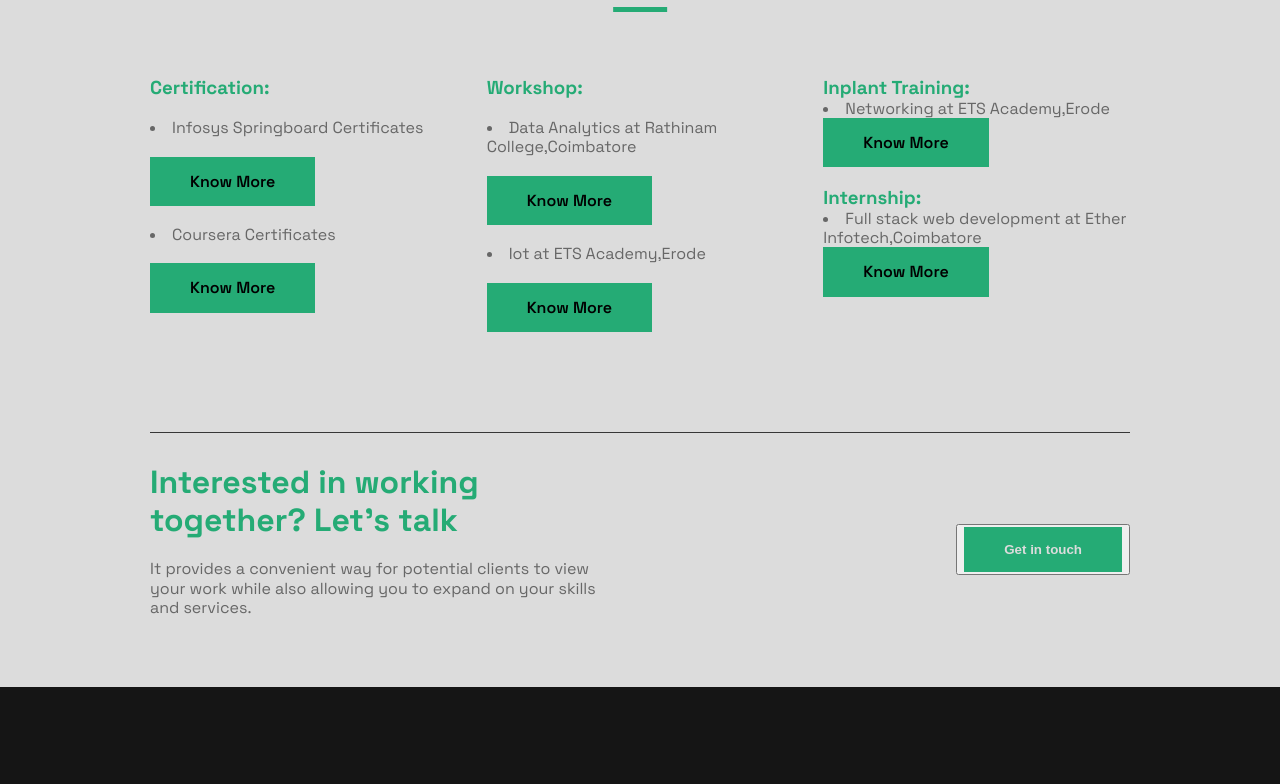
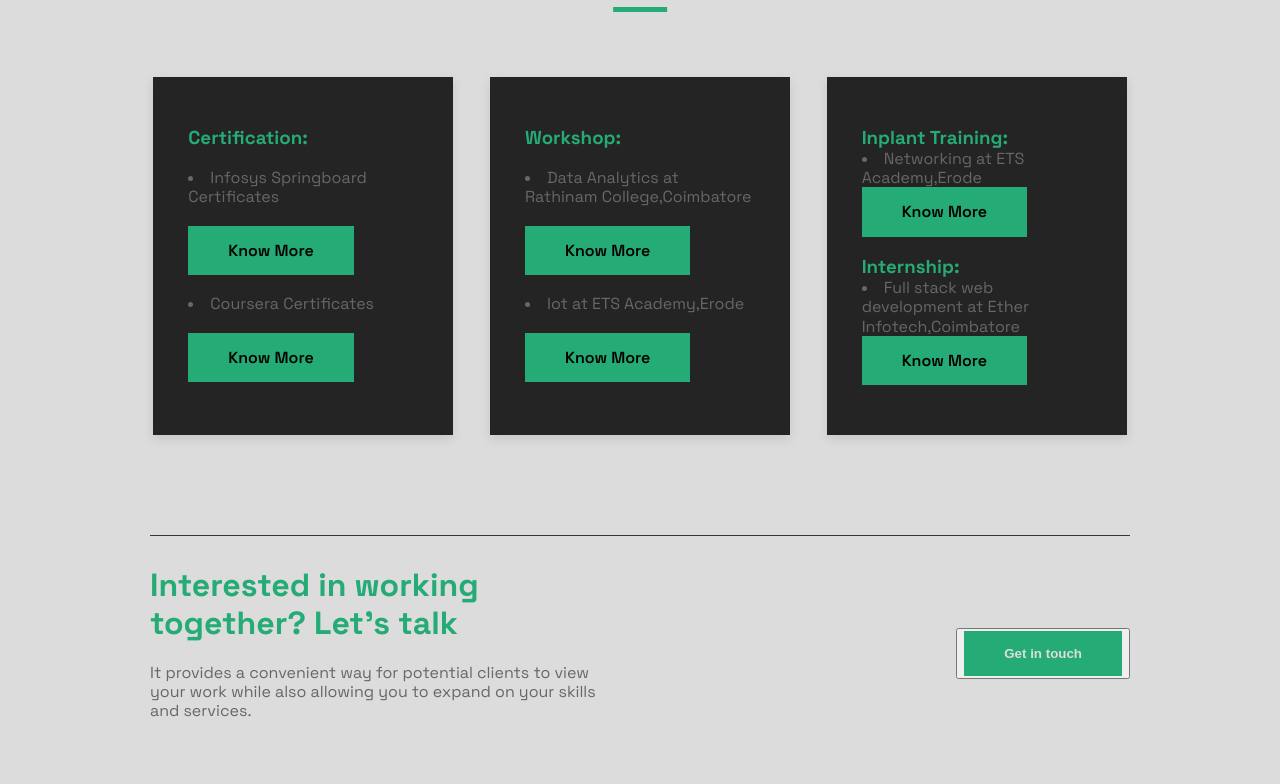
Before and after one commit to Aravindh126/portfolio, a plain HTML site: page responsive-portfolio-website-main/index.html in a window 1280 px wide. Shown: the part 3374-4158 px from the top of the page. Drawn offline with nearby package versions, Linux system fonts and the light colour scheme.

Commit message:
Update main.css

```diff
--- a/responsive-portfolio-website-main/assets/css/main.css
+++ b/responsive-portfolio-website-main/assets/css/main.css
@@ -472,6 +472,24 @@ body {
   column-gap: 1rem;
 }
 
+.service__card {
+  background-color: var(--color-bg-secondary);
+  box-shadow: var(--box-shadow);
+  padding: 5rem 3.5rem;
+  width: 100%;
+  max-width: 30rem;
+  justify-self: center;
+  transition: var(--transition);
+}
+/*
+.service__card:hover {
+  background-color: var(--color-primary);
+}
+  */
+.service_card:hover .service_link {
+  color: var 208c61;
+}
+
 /* Contact
 --------------------------------------------------------------*/
 .contact__wrapper {
```
